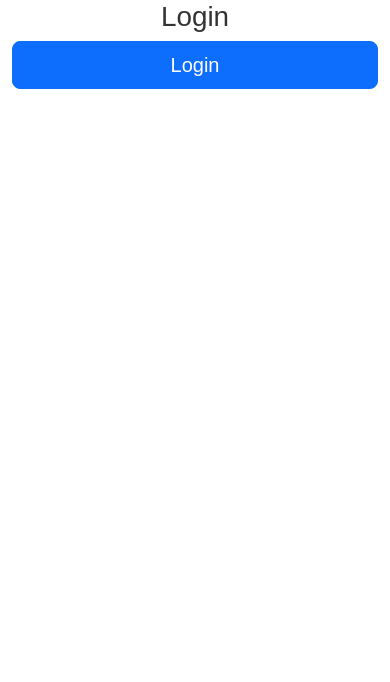
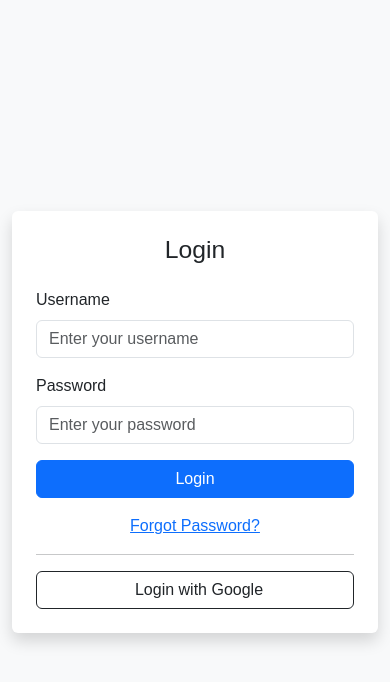
Before and after one commit to faizi-7/weekify, a React (Vite) app in the folder client/: page / in a window 390 px wide. Shown: the top 682 px of the page. Built offline with nearby package versions, Linux system fonts and the light colour scheme.

Commit message:
Added Fontawesome, designed all the 3 screens using Bootstrap, made them responsive.

```diff
--- a/client/package.json
+++ b/client/package.json
@@ -10,6 +10,7 @@
     "preview": "vite preview"
   },
   "dependencies": {
+    "@fortawesome/fontawesome-free": "^6.6.0",
     "@types/react-router-dom": "^5.3.3",
     "bootstrap": "^5.3.3",
     "react": "^18.3.1",
--- a/client/src/screens/EnterAgeScreen.tsx
+++ b/client/src/screens/EnterAgeScreen.tsx
@@ -1,9 +1,10 @@
 import React, { useState } from 'react';
-import { Button, Form, Container } from 'react-bootstrap';
+import { Button, Form, Container, Row, Col, Alert } from 'react-bootstrap';
 import { useNavigate } from 'react-router-dom';
 
 function EnterAgeScreen() {
   const [age, setAge] = useState<string | number>(''); // Initialize age as an empty string
+  const [errorMessage, setErrorMessage] = useState<string | null>(null); // For handling error messages
   const navigate = useNavigate();
 
   const handleAgeChange = (e: React.ChangeEvent<HTMLInputElement>) => {
@@ -11,19 +12,31 @@ function EnterAgeScreen() {
   };
 
   const handleSubmit = () => {
-    const numericAge = Number(age); // Convert age to a number
+    const numericAge = Number(age);
     if (numericAge >= 18) {
-      navigate('/main'); // Navigate to '/main' app-page
+      setErrorMessage(null); // Clear any previous error messages
+      navigate('/main'); // Navigate to MainScreen
     } else {
-      console.log("Age must be at least 18");
+      setErrorMessage('You must be at least 18 years old.');
     }
   };
 
   return (
-    <Container className="d-flex flex-column align-items-center justify-content-center vh-100">
-      <h1 className="mb-4">Enter Your Age</h1>
-      <Form className="w-50">
+    <Container fluid className="d-flex align-items-center justify-content-center vh-100 bg-light">
+      <Row className="w-100 justify-content-center">
+        <Col xs={12} sm={8} md={6} lg={4} className="p-4 bg-white shadow rounded">
+          <h2 className="text-center mb-4">Enter Your Age</h2>
+
+          {/* Error message alert */}
+          {errorMessage && (
+            <Alert variant="danger" onClose={() => setErrorMessage(null)} dismissible>
+              {errorMessage}
+            </Alert>
+          )}
+
+          <Form>
             <Form.Group className="mb-3">
+              <Form.Label>Age</Form.Label>
               <Form.Control
                 type="number"
                 placeholder="Enter your age"
@@ -31,10 +44,12 @@ function EnterAgeScreen() {
                 onChange={handleAgeChange}
               />
             </Form.Group>
-        <Button onClick={handleSubmit} variant="primary" className="w-100">
+            <Button onClick={handleSubmit} variant="primary" className="w-100 mb-3">
               Submit
             </Button>
           </Form>
+        </Col>
+      </Row>
     </Container>
   );
 }
--- a/client/src/screens/LoginScreen.tsx
+++ b/client/src/screens/LoginScreen.tsx
@@ -1,30 +1,79 @@
-// src/screens/LoginScreen.tsx
-import React from 'react';
+import React, { useState } from 'react';
+import { Button, Form, Container, Row, Col, Alert } from 'react-bootstrap';
 import { useNavigate } from 'react-router-dom';
-import { Button, Container, Row, Col } from 'react-bootstrap';
 
-const LoginScreen: React.FC = () => {
-  const navigate = useNavigate();
+function LoginScreen() {
+  const [username, setUsername] = useState<string>('');
+  const [password, setPassword] = useState<string>('');
+  const [errorMessage, setErrorMessage] = useState<string | null>(null); // For handling error messages
+
+  const navigate = useNavigate(); // Hook for navigation
+
+  const handleUsernameChange = (e: React.ChangeEvent<HTMLInputElement>) => {
+    setUsername(e.target.value);
+  };
+
+  const handlePasswordChange = (e: React.ChangeEvent<HTMLInputElement>) => {
+    setPassword(e.target.value);
+  };
 
   const handleLogin = () => {
-    // Perform your login logic here
-    navigate('/enter-age');
+    // Simple check: if both username and password are filled in, navigate to next screen
+    if (username && password) {
+      setErrorMessage(null); // Clear any previous error messages
+      navigate('/enter-age'); // Navigate to EnterAgeScreen Page
+    } else {
+      setErrorMessage('Please enter both username and password.');
+    }
   };
 
   return (
-    <Container>
-      <Row className="justify-content-center">
-        <Col xs={12} md={6}>
-          <h1 className="text-center">Login</h1>
-          <div className="d-grid">
-            <Button variant="primary" size="lg" onClick={handleLogin}>
+    <Container fluid className="d-flex align-items-center justify-content-center vh-100 bg-light">
+      <Row className="w-100 justify-content-center">
+        <Col xs={12} sm={8} md={6} lg={4} className="p-4 bg-white shadow rounded">
+          <h2 className="text-center mb-4">Login</h2>
+
+          {/* Error message alert */}
+          {errorMessage && (
+            <Alert variant="danger" onClose={() => setErrorMessage(null)} dismissible>
+              {errorMessage}
+            </Alert>
+          )}
+
+          <Form>
+            <Form.Group className="mb-3">
+              <Form.Label>Username</Form.Label>
+              <Form.Control
+                type="text"
+                placeholder="Enter your username"
+                value={username}
+                onChange={handleUsernameChange}
+              />
+            </Form.Group>
+            <Form.Group className="mb-3">
+              <Form.Label>Password</Form.Label>
+              <Form.Control
+                type="password"
+                placeholder="Enter your password"
+                value={password}
+                onChange={handlePasswordChange}
+              />
+            </Form.Group>
+            <Button variant="primary" className="w-100 mb-3" onClick={handleLogin}>
               Login
+            </Button>
+          </Form>
+          <div className="text-center">
+            <a href="#" className="d-block mb-3">Forgot Password?</a>
+            <hr className="my-3" />
+            <Button variant="outline-dark" className="w-100">
+              <i className="fab fa-google me-2"></i> Login with Google
             </Button>
           </div>
         </Col>
       </Row>
     </Container>
   );
-};
+}
 
 export default LoginScreen;
--- a/client/src/screens/MainScreen.tsx
+++ b/client/src/screens/MainScreen.tsx
@@ -1,33 +1,25 @@
-import React, { useState, useTransition } from 'react';
-import { Container, Row, Col, Button } from 'react-bootstrap';
+import { Button, Container, Row, Col } from 'react-bootstrap';
 
-const MainScreen: React.FC = () => {
-  const [isPending, startTransition] = useTransition();
-  const [data, setData] = useState<string | null>(null);
+function MainScreen() {
+  return (
+    <Container fluid className="d-flex align-items-center justify-content-center vh-100 bg-light">
+      <Row className="w-100 justify-content-center">
+        <Col xs={12} sm={8} md={6} lg={4} className="p-4 bg-white shadow rounded">
+          <h2 className="text-center mb-4">Welcome to the Main Screen</h2>
 
-  const handleClick = () => {
-    startTransition(() => {
-      setTimeout(() => {
-        setData('Welcome to the Main Screen!');
-      }, 2000);
-    });
-  };
+          <p className="text-center mb-4">This is the main screen. You have successfully logged in!</p>
 
-  return (
-    <Container>
-      <Row className="justify-content-center">
-        <Col xs={12} md={6}>
-          <h1 className="text-center">Main Screen</h1>
-          <div className="text-center">
-            <Button variant="primary" onClick={handleClick}>
-              {isPending ? 'Loading...' : 'Fetch Data'}
-            </Button>
-            {data && <p className="mt-3">{data}</p>}
-          </div>
+          <Button variant="primary" className="w-100 mb-3">
+            Proceed
+          </Button>
+
+          <Button variant="secondary" className="w-100">
+            Log Out
+          </Button>
         </Col>
       </Row>
     </Container>
   );
-};
+}
 
 export default MainScreen;
```
Also changed, not shown: 1 other file (tests, documents, lock files or other folders). Lines whose indentation alone changed are shown as unchanged.
